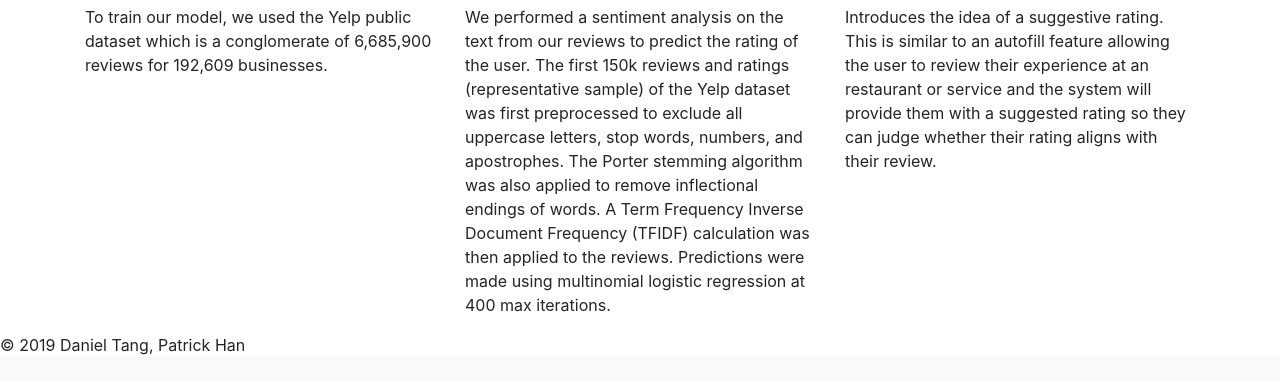
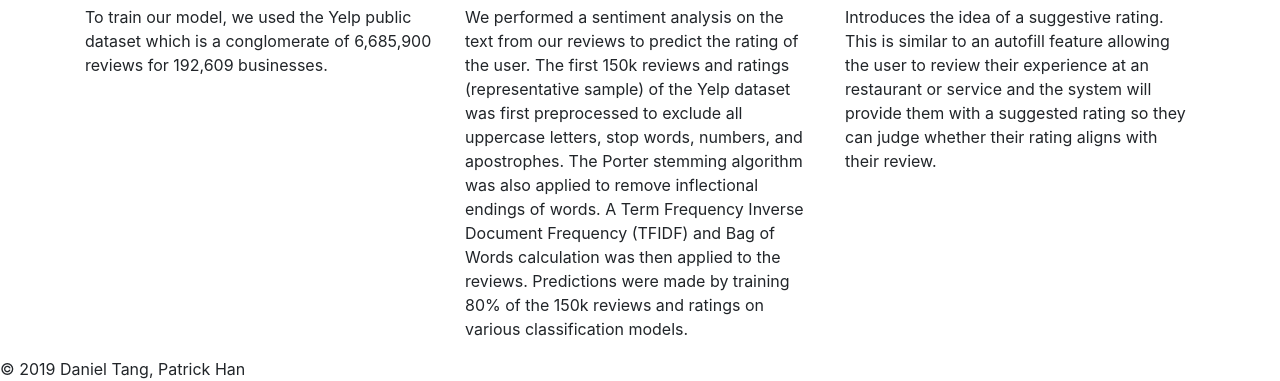
Before and after one commit to dtang5/DSCI303_Final_Project, a Flask app: page / in a window 1280 px wide. Shown: the part 625-1006 px from the top of the page. Before the commit the page ends 980 px from the top, so only its background shows below. Run offline with Flask 2, Linux system fonts and the light colour scheme; parts of the project's set-up code (start-up, migrations or seed data) failed here and were passed over; some libraries are stand-ins or nearby versions.

Commit message:
edited description

```diff
--- a/Front_End/Templates/home.html
+++ b/Front_End/Templates/home.html
@@ -20,7 +20,7 @@
         <div class="col-lg-4">
             <img class="img" src="https://raw.githubusercontent.com/dtang5/DSCI303_Final_Project/master/Front_End/Templates/images/purpose_rating.jpg" width="240" height="160">
             <h2>Our Model</h2>
-            <p>We performed a sentiment analysis on the text from our reviews to predict the rating of the user. The first 150k reviews and ratings (representative sample) of the Yelp dataset was first preprocessed to exclude all uppercase letters, stop words, numbers, and apostrophes. The Porter stemming algorithm was also applied to remove inflectional endings of words. A Term Frequency Inverse Document Frequency (TFIDF) calculation was then applied to the reviews. Predictions were made using multinomial logistic regression at 400 max iterations. </p>
+            <p>We performed a sentiment analysis on the text from our reviews to predict the rating of the user. The first 150k reviews and ratings (representative sample) of the Yelp dataset was first preprocessed to exclude all uppercase letters, stop words, numbers, and apostrophes. The Porter stemming algorithm was also applied to remove inflectional endings of words. A Term Frequency Inverse Document Frequency (TFIDF) and Bag of Words calculation was then applied to the reviews. Predictions were made by training 80% of the 150k reviews and ratings on various classification models. </p>
         </div>
         <div class="col-lg-4">
             <img class="img" src="https://raw.githubusercontent.com/dtang5/DSCI303_Final_Project/master/Front_End/Templates/images/sentiment_analysis.jpg" width="250" height="160">
```
